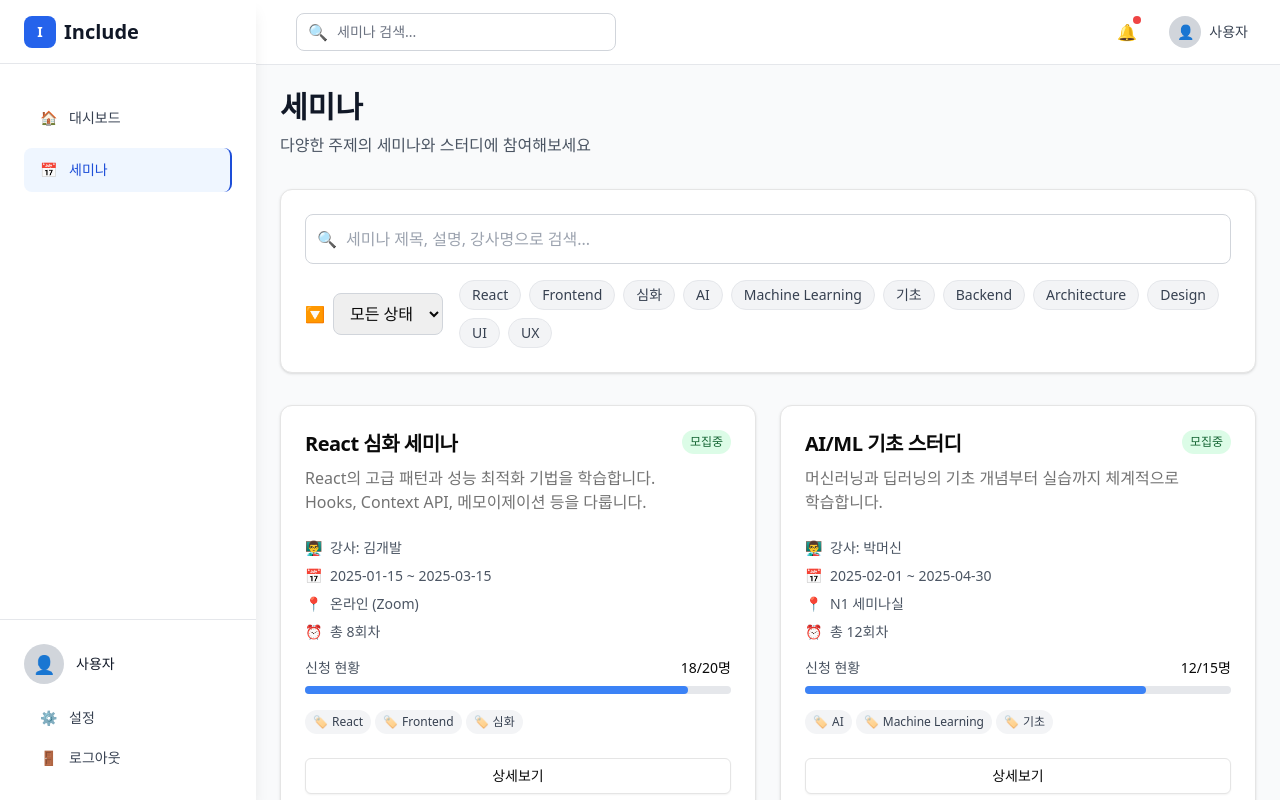
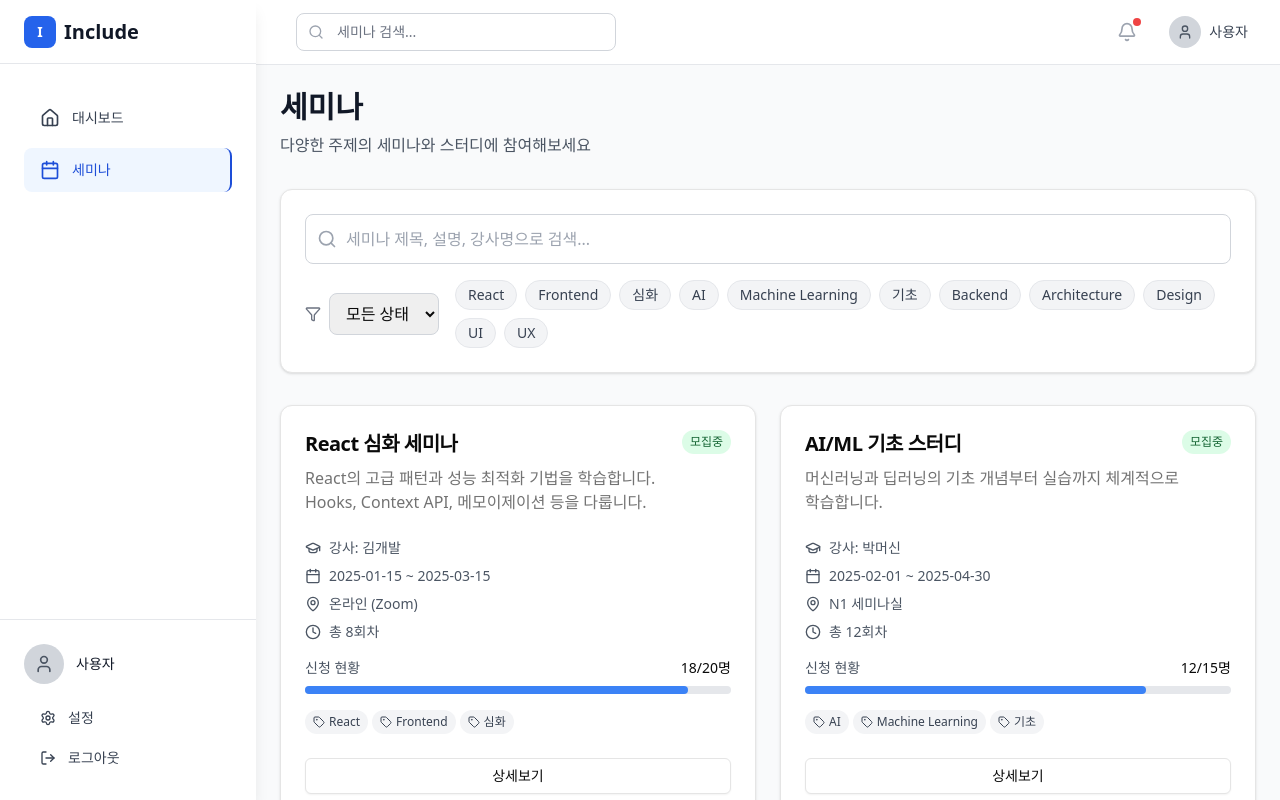
Before and after one commit to kaist-include/include-attendance-system, a Next.js app: page /seminars in a window 1280 px wide. Built offline with nearby package versions, Linux system fonts and the light colour scheme; no server answers.

Commit message:
Replace unicode icons with Lucide icons across various components for improved visual consistency and maintainability.

```diff
--- a/src/app/(auth)/login/page.tsx
+++ b/src/app/(auth)/login/page.tsx
@@ -3,7 +3,7 @@
 import { useState } from 'react';
 import { useRouter } from 'next/navigation';
 import Link from 'next/link';
-// Icons replaced with unicode symbols
+import { Eye, EyeOff, Mail, Lock } from 'lucide-react';
 import { useAuth } from '@/hooks/useAuth';
 import { Button } from '@/components/ui/button';
 import { Card, CardContent, CardDescription, CardHeader, CardTitle } from '@/components/ui/card';
@@ -68,7 +68,7 @@ export default function LoginPage() {
                   이메일
                 </label>
                 <div className="relative">
-                  <span className="absolute left-3 top-1/2 transform -translate-y-1/2 text-gray-400">📧</span>
+                  <Mail className="absolute left-3 top-1/2 transform -translate-y-1/2 text-gray-400 w-5 h-5" />
                   <input
                     id="email"
                     type="email"
@@ -86,7 +86,7 @@ export default function LoginPage() {
                   비밀번호
                 </label>
                 <div className="relative">
-                  <span className="absolute left-3 top-1/2 transform -translate-y-1/2 text-gray-400">🔒</span>
+                  <Lock className="absolute left-3 top-1/2 transform -translate-y-1/2 text-gray-400 w-5 h-5" />
                   <input
                     id="password"
                     type={showPassword ? 'text' : 'password'}
@@ -101,7 +101,7 @@ export default function LoginPage() {
                     onClick={() => setShowPassword(!showPassword)}
                     className="absolute right-3 top-1/2 transform -translate-y-1/2 text-gray-400 hover:text-gray-600"
                   >
-                    <span>{showPassword ? '🙈' : '👁️'}</span>
+                    {showPassword ? <EyeOff className="w-5 h-5" /> : <Eye className="w-5 h-5" />}
                   </button>
                 </div>
               </div>
--- a/src/app/page.tsx
+++ b/src/app/page.tsx
@@ -3,7 +3,7 @@
 import { useEffect } from 'react';
 import { useRouter } from 'next/navigation';
 import Link from 'next/link';
-// Icons replaced with unicode symbols
+import { Calendar, Users, BarChart3, Shield } from 'lucide-react';
 import { useAuth } from '@/hooks/useAuth';
 import { Button } from '@/components/ui/button';
 import { Card, CardContent, CardDescription, CardHeader, CardTitle } from '@/components/ui/card';
@@ -11,22 +11,22 @@ import { ROUTES } from '@/config/constants';
 
 const features = [
   {
-    icon: '📅',
+    icon: Calendar,
     title: '세미나 관리',
     description: '세미나 생성, 일정 관리, 회차별 내용 구성이 간편합니다.',
   },
   {
-    icon: '👥',
+    icon: Users,
     title: '참여자 관리',
     description: '신청자 승인, 정원 관리, 참여자 현황을 한눈에 확인하세요.',
   },
   {
-    icon: '📊',
+    icon: BarChart3,
     title: '출석 통계',
     description: 'QR 코드 출석, 출석률 분석, 개인별 참여 현황을 제공합니다.',
   },
   {
-    icon: '🛡️',
+    icon: Shield,
     title: '권한 관리',
     description: '관리자, 세미나장, 일반회원 역할에 따른 체계적 권한 관리.',
   },
@@ -114,11 +114,12 @@ export default function Home() {
 
         <div className="grid md:grid-cols-2 lg:grid-cols-4 gap-8">
           {features.map((feature, index) => {
+            const Icon = feature.icon;
             return (
               <Card key={index} className="text-center border-0 shadow-lg hover:shadow-xl transition-shadow">
                 <CardHeader>
                   <div className="w-12 h-12 bg-blue-100 rounded-lg flex items-center justify-center mx-auto mb-4">
-                    <span className="text-2xl">{feature.icon}</span>
+                    <Icon className="w-6 h-6 text-blue-600" />
                   </div>
                   <CardTitle className="text-xl">{feature.title}</CardTitle>
                 </CardHeader>
--- a/src/app/seminars/page.tsx
+++ b/src/app/seminars/page.tsx
@@ -2,7 +2,7 @@
 
 import { useState } from 'react';
 import Link from 'next/link';
-// Icons replaced with unicode symbols
+import { Search, Filter, Calendar, Users, Clock, MapPin, Tag, GraduationCap } from 'lucide-react';
 import { useAuth } from '@/hooks/useAuth';
 import MainLayout from '@/components/layout/MainLayout';
 import { Card, CardContent, CardDescription, CardHeader, CardTitle } from '@/components/ui/card';
@@ -131,7 +131,7 @@ export default function SeminarsPage() {
             <div className="space-y-4">
               {/* 검색바 */}
               <div className="relative">
-                <span className="absolute left-3 top-1/2 transform -translate-y-1/2 text-gray-400">🔍</span>
+                <Search className="absolute left-3 top-1/2 transform -translate-y-1/2 text-gray-400 w-5 h-5" />
                 <input
                   type="text"
                   placeholder="세미나 제목, 설명, 강사명으로 검색..."
@@ -145,7 +145,7 @@ export default function SeminarsPage() {
               <div className="flex flex-col lg:flex-row lg:items-center gap-4">
                 {/* 상태 필터 */}
                 <div className="flex items-center space-x-2">
-                  <span className="text-gray-500">🔽</span>
+                  <Filter className="w-4 h-4 text-gray-500" />
                   <select
                     value={statusFilter}
                     onChange={(e) => setStatusFilter(e.target.value)}
@@ -200,19 +200,19 @@ export default function SeminarsPage() {
                 {/* 기본 정보 */}
                 <div className="space-y-2">
                   <div className="flex items-center text-sm text-gray-600">
-                    <span className="mr-2">👨‍🏫</span>
+                    <GraduationCap className="w-4 h-4 mr-2" />
                     <span>강사: {seminar.instructor}</span>
                   </div>
                   <div className="flex items-center text-sm text-gray-600">
-                    <span className="mr-2">📅</span>
+                    <Calendar className="w-4 h-4 mr-2" />
                     <span>{seminar.startDate} ~ {seminar.endDate}</span>
                   </div>
                   <div className="flex items-center text-sm text-gray-600">
-                    <span className="mr-2">📍</span>
+                    <MapPin className="w-4 h-4 mr-2" />
                     <span>{seminar.location}</span>
                   </div>
                   <div className="flex items-center text-sm text-gray-600">
-                    <span className="mr-2">⏰</span>
+                    <Clock className="w-4 h-4 mr-2" />
                     <span>총 {seminar.sessions}회차</span>
                   </div>
                 </div>
@@ -244,7 +244,7 @@ export default function SeminarsPage() {
                       key={tag}
                       className="inline-flex items-center px-2 py-1 rounded-full text-xs font-medium bg-gray-100 text-gray-700"
                     >
-                      <span className="mr-1">🏷️</span>
+                      <Tag className="w-3 h-3 mr-1" />
                       {tag}
                     </span>
                   ))}
@@ -278,7 +278,7 @@ export default function SeminarsPage() {
           <Card>
             <CardContent className="py-12">
               <div className="text-center">
-                <span className="block text-6xl mb-4 text-gray-300">🔍</span>
+                <Search className="w-12 h-12 mx-auto mb-4 text-gray-300" />
                 <h3 className="text-lg font-medium text-gray-900 mb-2">
                   검색 결과가 없습니다
                 </h3>
--- a/src/components/layout/MainLayout.tsx
+++ b/src/components/layout/MainLayout.tsx
@@ -3,7 +3,18 @@
 import { useState } from 'react';
 import Link from 'next/link';
 import { useRouter, usePathname } from 'next/navigation';
-// Icons replaced with unicode symbols
+import {
+  Menu,
+  X,
+  Home,
+  Calendar,
+  Users,
+  Settings,
+  LogOut,
+  User,
+  Bell,
+  Search
+} from 'lucide-react';
 import { cn } from '@/lib/utils';
 import { useAuth } from '@/hooks/useAuth';
 import { ROUTES } from '@/config/constants';
@@ -15,7 +26,7 @@ interface MainLayoutProps {
 interface NavItem {
   href: string;
   label: string;
-  icon: string;
+  icon: React.ComponentType<{ className?: string }>;
   roles?: string[];
 }
 
@@ -23,17 +34,17 @@ const navItems: NavItem[] = [
   {
     href: ROUTES.dashboard,
     label: '대시보드',
-    icon: '🏠',
+    icon: Home,
   },
   {
     href: ROUTES.seminars,
     label: '세미나',
-    icon: '📅',
+    icon: Calendar,
   },
   {
     href: ROUTES.admin,
     label: '관리자',
-    icon: '👥',
+    icon: Users,
     roles: ['admin', 'seminar_leader'],
   },
 ];
@@ -81,7 +92,7 @@ export default function MainLayout({ children }: MainLayoutProps) {
             onClick={() => setSidebarOpen(false)}
             className="lg:hidden p-2 rounded-md text-gray-400 hover:text-gray-500 hover:bg-gray-100"
           >
-            <span>✕</span>
+            <X className="w-5 h-5" />
           </button>
         </div>
 
@@ -89,6 +100,7 @@ export default function MainLayout({ children }: MainLayoutProps) {
         <nav className="mt-8 px-6">
           <ul className="space-y-2">
             {filteredNavItems.map((item) => {
+              const Icon = item.icon;
               const isActive = pathname === item.href || pathname.startsWith(item.href + '/');
 
               return (
@@ -103,7 +115,7 @@ export default function MainLayout({ children }: MainLayoutProps) {
                     )}
                     onClick={() => setSidebarOpen(false)}
                   >
-                    <span>{item.icon}</span>
+                    <Icon className="w-5 h-5" />
                     <span>{item.label}</span>
                   </Link>
                 </li>
@@ -116,7 +128,7 @@ export default function MainLayout({ children }: MainLayoutProps) {
         <div className="absolute bottom-0 left-0 right-0 p-6 border-t border-gray-200">
           <div className="flex items-center space-x-3 mb-4">
             <div className="w-10 h-10 bg-gray-300 rounded-full flex items-center justify-center">
-              <span className="text-lg">👤</span>
+              <User className="w-5 h-5 text-gray-600" />
             </div>
             <div className="flex-1 min-w-0">
               <p className="text-sm font-medium text-gray-900 truncate">
@@ -134,7 +146,7 @@ export default function MainLayout({ children }: MainLayoutProps) {
               className="flex items-center space-x-3 px-4 py-2 rounded-lg text-sm font-medium text-gray-700 hover:bg-gray-100"
               onClick={() => setSidebarOpen(false)}
             >
-              <span>⚙️</span>
+              <Settings className="w-4 h-4" />
               <span>설정</span>
             </Link>
 
@@ -142,7 +154,7 @@ export default function MainLayout({ children }: MainLayoutProps) {
               onClick={handleSignOut}
               className="flex items-center space-x-3 px-4 py-2 rounded-lg text-sm font-medium text-gray-700 hover:bg-gray-100 w-full text-left"
             >
-              <span>🚪</span>
+              <LogOut className="w-4 h-4" />
               <span>로그아웃</span>
             </button>
           </div>
@@ -159,13 +171,13 @@ export default function MainLayout({ children }: MainLayoutProps) {
                 onClick={() => setSidebarOpen(true)}
                 className="lg:hidden p-2 rounded-md text-gray-400 hover:text-gray-500 hover:bg-gray-100"
               >
-                <span>☰</span>
+                <Menu className="w-5 h-5" />
               </button>
 
               {/* Search Bar */}
               <div className="hidden md:block relative">
                 <div className="absolute inset-y-0 left-0 pl-3 flex items-center pointer-events-none">
-                  <span className="text-gray-400">🔍</span>
+                  <Search className="h-4 w-4 text-gray-400" />
                 </div>
                 <input
                   type="text"
@@ -178,7 +190,7 @@ export default function MainLayout({ children }: MainLayoutProps) {
             <div className="flex items-center space-x-4">
               {/* Notifications */}
               <button className="p-2 rounded-lg text-gray-400 hover:text-gray-500 hover:bg-gray-100 relative">
-                <span>🔔</span>
+                <Bell className="w-5 h-5" />
                 <span className="absolute top-1 right-1 w-2 h-2 bg-red-500 rounded-full"></span>
               </button>
 
@@ -188,7 +200,7 @@ export default function MainLayout({ children }: MainLayoutProps) {
                 className="flex items-center space-x-2 p-2 rounded-lg hover:bg-gray-100"
               >
                 <div className="w-8 h-8 bg-gray-300 rounded-full flex items-center justify-center">
-                  <span className="text-sm">👤</span>
+                  <User className="w-4 h-4 text-gray-600" />
                 </div>
                 <span className="hidden md:block text-sm font-medium text-gray-700">
                   {profile?.nickname || '사용자'}
```
Also changed, not shown: src/app/(auth)/register/page.tsx (+7 -7 lines), src/app/dashboard/page.tsx (+15 -14 lines).
